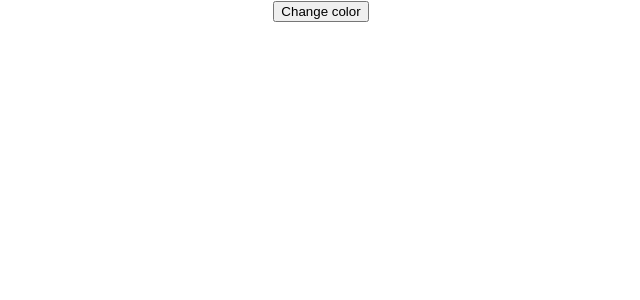
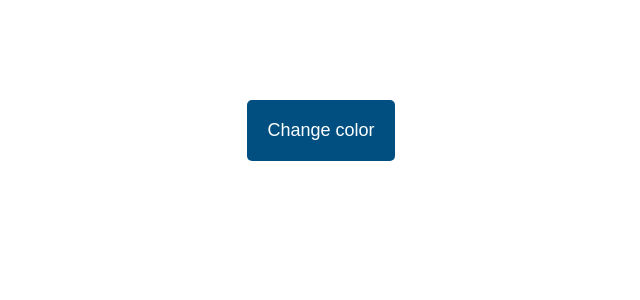
Before and after one commit to ppasalic/dept-test, a React (Create React App) app: page / in a window 1280 px wide. Shown: the top 300 px of the page, without its empty margins (319-959 px from the left). Built offline with nearby package versions, Linux system fonts and the light colour scheme.

Commit message:
Set color to the button text and style button

```diff
--- a/src/App.css
+++ b/src/App.css
@@ -1,3 +1,4 @@
 .App {
   text-align: center;
+  margin-top: 100px;
 }
--- a/src/App.js
+++ b/src/App.js
@@ -3,12 +3,24 @@ import styled from 'styled-components'
 import axios from 'axios'
 
 const Button = styled.button`
+  color: #fff;
+  font-size: 18px;
+  width: fit-content;
+  height: fit-content;
+  background-color: #004F80;
+  border: transparent;
+  border-radius: 5px;
+  padding: 20px;
+  text-align: center;
 
+  :hover{
+    background-color: #003759;
+  }
 `
 
 function App() {
 
-  const onChangeColor = async () => {
+  const onChangeColor = async (e) => {
 
     const result = await axios.get("/api",
     {
@@ -21,18 +33,22 @@ function App() {
 
     .then(response => {
         console.log("Success =>", response.data);
+
+        console.log(response.data.colors[0].hex)
+
+        e.target.style.color = response.data.colors[0].hex
     })
     .catch(error => {
         console.log("Error =>", error);
      })
 
-     console.log("Result ", result)
+
   }
 
   return (
     <div className="App">
       <header className="App-header">
-        <Button onClick={onChangeColor}>
+        <Button id="button-color" onClick={onChangeColor} >
           Change color
         </Button>
       </header>
--- a/src/setupProxy.js
+++ b/src/setupProxy.js
@@ -4,7 +4,7 @@ module.exports = app => {
     app.use(
         "/api",
         createProxyMiddleware({
-            target: "http://www.colr.org/json/color/random",
+            target: "https://www.colr.org/json/color/random",
             changeOrigin: true,
             secure: false
           })
```
